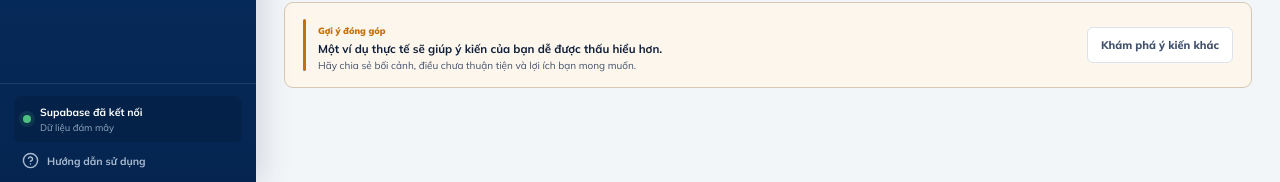
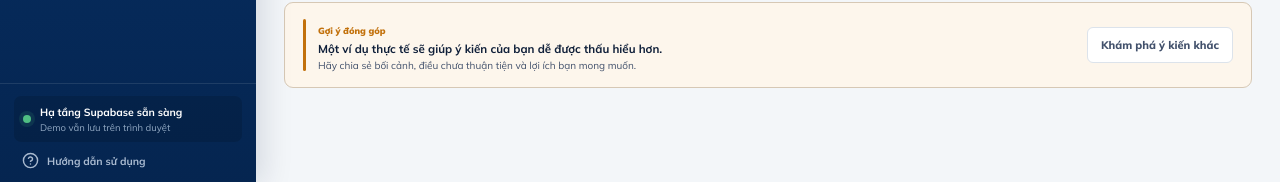
Before and after one commit to igrouptaichinh-png/igc-finance-connect, a React (Vite) app: page /#/settings in a window 1280 px wide. Both pictures are taken after a click on the button "Đăng nhập". Shown: the part 615-797 px from the top of the page. Built offline with nearby package versions, Linux system fonts and the light colour scheme; no server answers.

Commit message:
Clarify Supabase infrastructure status

```diff
--- a/src/components/AppShell.tsx
+++ b/src/components/AppShell.tsx
@@ -94,7 +94,7 @@ export function AppShell({ children }: { children: ReactNode }) {
           ))}
         </nav>
         <div className="sidebar-foot">
-          <div className={`data-status ${isSupabaseConfigured ? 'online' : ''}`}><i /><span><strong>{isSupabaseConfigured ? 'Supabase đã kết nối' : 'Chế độ dữ liệu demo'}</strong><small>{isSupabaseConfigured ? 'Dữ liệu đám mây' : 'Lưu trên trình duyệt này'}</small></span></div>
+          <div className={`data-status ${isSupabaseConfigured ? 'online' : ''}`}><i /><span><strong>{isSupabaseConfigured ? 'Hạ tầng Supabase sẵn sàng' : 'Chế độ dữ liệu demo'}</strong><small>{isSupabaseConfigured ? 'Demo vẫn lưu trên trình duyệt' : 'Lưu trên trình duyệt này'}</small></span></div>
           <button className="help-link"><CircleHelp size={17} />Hướng dẫn sử dụng</button>
         </div>
       </aside>
--- a/src/pages/SettingsPage.tsx
+++ b/src/pages/SettingsPage.tsx
@@ -17,7 +17,7 @@ export function SettingsPage() {
           <div className="request-type-list">{requestTypes.map((item, index) => <article key={item.name}><div className="type-order">{String(index + 1).padStart(2, '0')}</div><div><span>{item.category}</span><strong>{item.name}</strong><p>{item.description}</p></div><div className="type-rules"><span><Clock3 size={14} />{item.slaHours} giờ</span>{item.requiresApproval && <span className="approval-rule">Cần đánh giá</span>}</div><label className="switch"><input type="checkbox" defaultChecked /><i /></label><button className="icon-button"><ChevronRight size={17} /></button></article>)}</div>
         </div>
       </section>
-      <section className="environment-card content-card"><div className={`environment-icon ${isSupabaseConfigured ? 'ready' : ''}`}><Database size={22} /></div><div><span>Môi trường dữ liệu</span><h3>{isSupabaseConfigured ? 'Supabase đã được cấu hình' : 'Bản xem trước đang dùng localStorage'}</h3><p>{isSupabaseConfigured ? 'Ứng dụng sẽ đọc dữ liệu từ dự án đã kết nối.' : 'Thêm VITE_SUPABASE_URL và VITE_SUPABASE_PUBLISHABLE_KEY khi tạo môi trường thật.'}</p></div><button className="button button-secondary" onClick={() => { resetDemo(); window.location.reload() }}><RotateCcw size={15} />Khôi phục dữ liệu demo</button></section>
+      <section className="environment-card content-card"><div className={`environment-icon ${isSupabaseConfigured ? 'ready' : ''}`}><Database size={22} /></div><div><span>Môi trường dữ liệu</span><h3>{isSupabaseConfigured ? 'Kết nối Supabase đã sẵn sàng' : 'Bản xem trước đang dùng localStorage'}</h3><p>{isSupabaseConfigured ? 'Schema, RLS và Storage đã cấu hình. Dữ liệu demo vẫn dùng localStorage cho đến bước tích hợp tài khoản và dữ liệu thật.' : 'Thêm VITE_SUPABASE_URL và VITE_SUPABASE_PUBLISHABLE_KEY khi tạo môi trường thật.'}</p></div><button className="button button-secondary" onClick={() => { resetDemo(); window.location.reload() }}><RotateCcw size={15} />Khôi phục dữ liệu demo</button></section>
     </>
   )
 }
```
